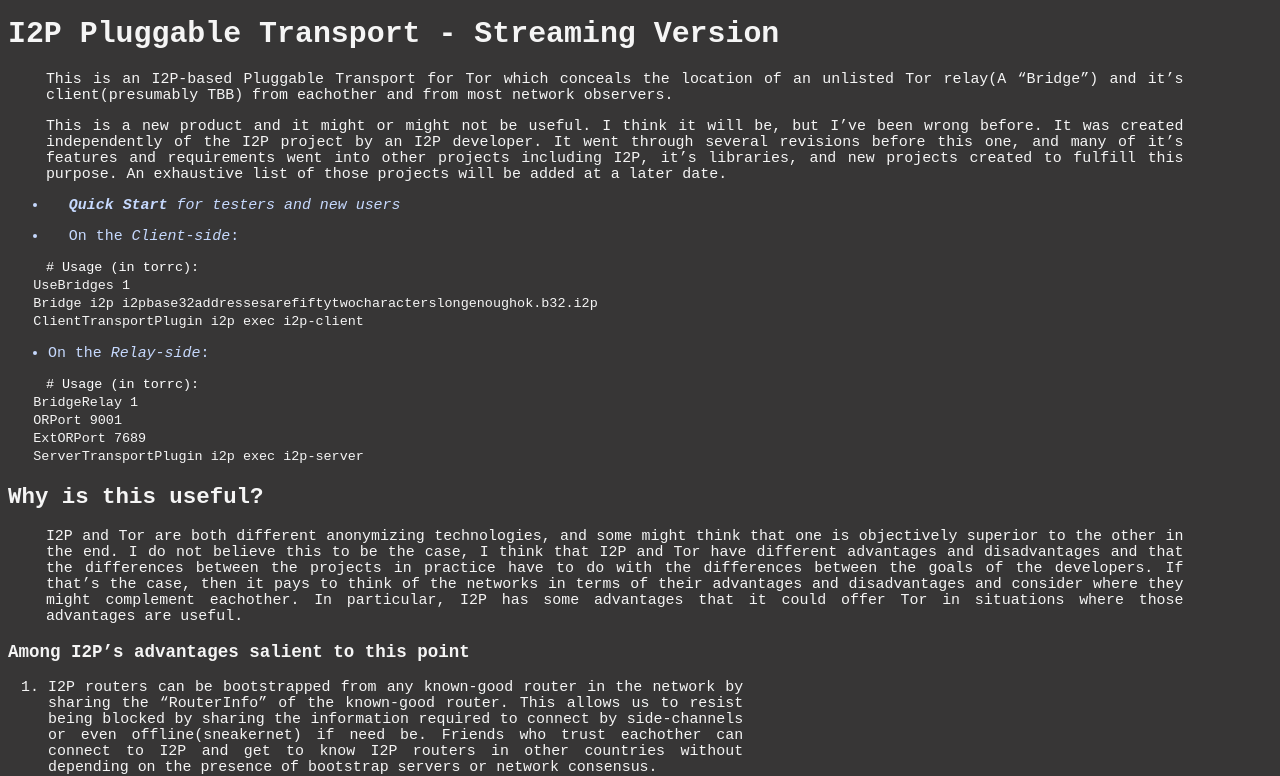
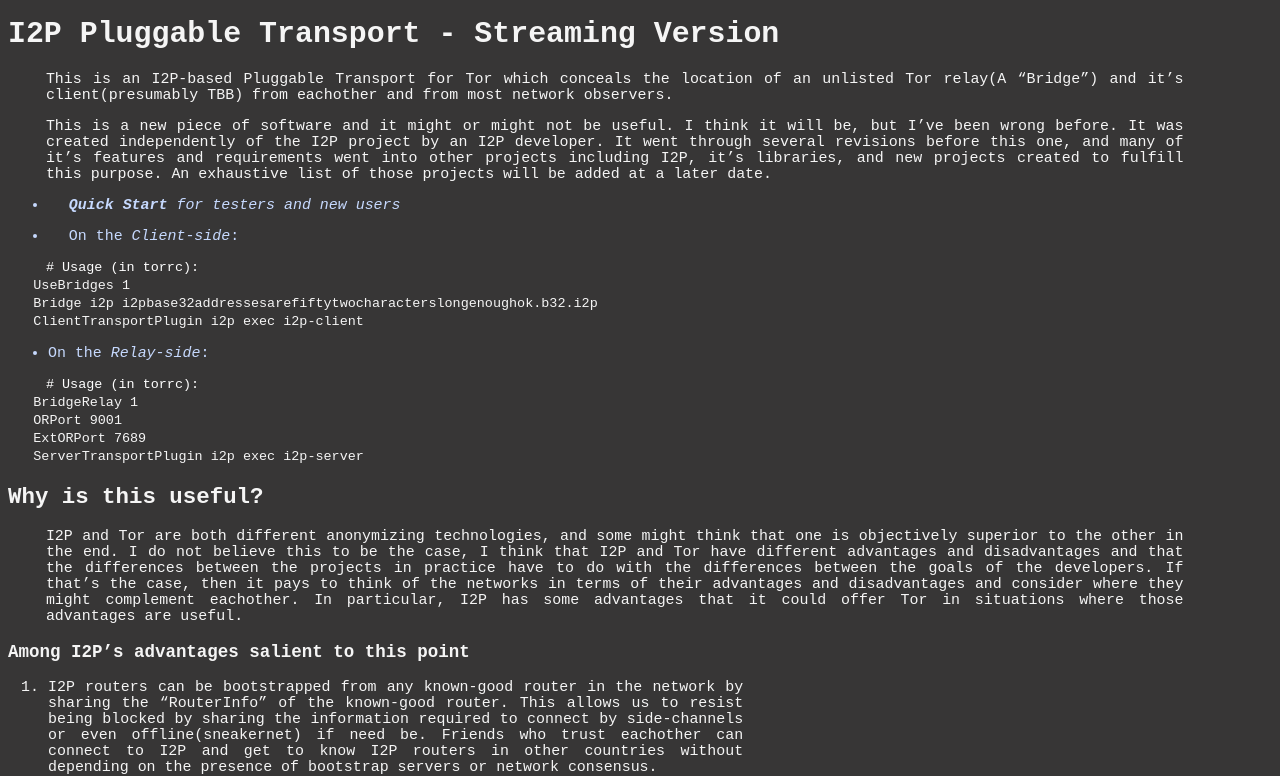
Before and after one commit to i2p-pt/i2p-pt, a plain HTML site: page index.html in a window 1280 px wide. Shown: the part 57-833 px from the top of the page. Drawn offline with Linux system fonts and the light colour scheme.

Commit message:
update page

```diff
--- a/index.html
+++ b/index.html
@@ -82,7 +82,7 @@
 </header>
 <h1 id="i2p-pluggable-transport---streaming-version">I2P Pluggable Transport - Streaming Version</h1>
 <p>This is an I2P-based Pluggable Transport for Tor which conceals the location of an unlisted Tor relay(A “Bridge”) and it’s client(presumably TBB) from eachother and from most network observers.</p>
-<p>This is a new product and it might or might not be useful. I think it will be, but I’ve been wrong before. It was created independently of the I2P project by an I2P developer. It went through several revisions before this one, and many of it’s features and requirements went into other projects including I2P, it’s libraries, and new projects created to fulfill this purpose. An exhaustive list of those projects will be added at a later date.</p>
+<p>This is a new piece of software and it might or might not be useful. I think it will be, but I’ve been wrong before. It was created independently of the I2P project by an I2P developer. It went through several revisions before this one, and many of it’s features and requirements went into other projects including I2P, it’s libraries, and new projects created to fulfill this purpose. An exhaustive list of those projects will be added at a later date.</p>
 <ul>
 <li><p><em><strong>Quick Start</strong> for testers and new users</em></p></li>
 <li><p>On the <em>Client-side</em>:</p></li>
```
Also changed, not shown: 1 other file.
